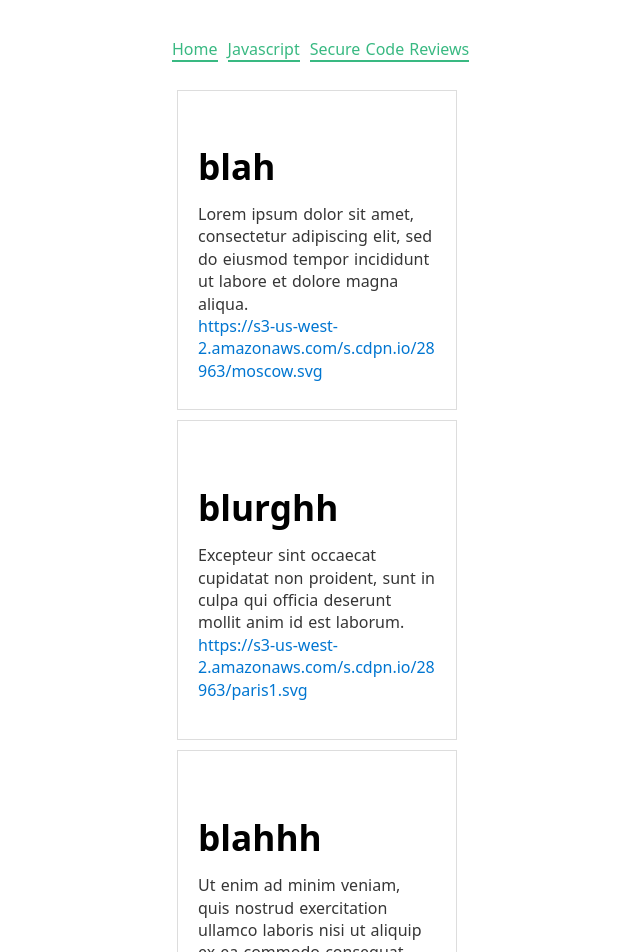
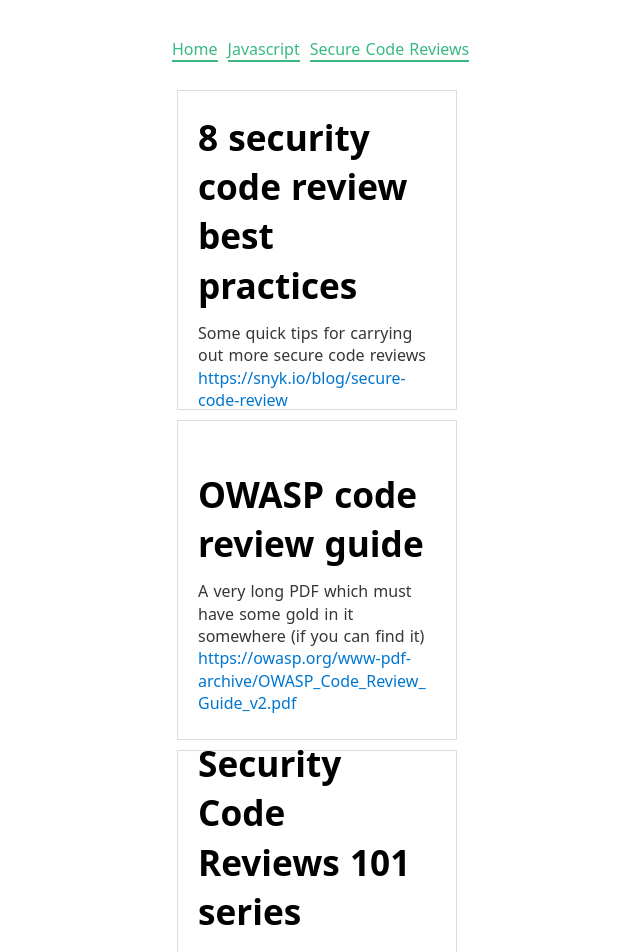
Before and after one commit to charlottebrf/secure-your-node-app, a Nuxt app: page /secure-code-reviews in a window 1280 px wide. Shown: the top 952 px of the page, without its empty margins (83-723 px from the left). Built offline with nearby package versions, Linux system fonts and the light colour scheme.

Commit message:
Separates out two different components for the 2 pages

```diff
--- /dev/null
+++ b/components/SecureCodeItems.vue
@@ -0,0 +1,40 @@
+<template>
+  <div>
+    <div v-for="item in securecodeitems" :key="item.title">
+      <item
+        :title="item.title"
+        :description="item.description"
+        :url="item.url"
+      ></item>
+    </div>
+  </div>
+</template>
+
+<script>
+import Item from "~/components/Item.vue";
+
+export default {
+  components: { Item },
+  data() {
+    return {
+      securecodeitems: [
+        {
+          title: "8 security code review best practices",
+          url: "https://snyk.io/blog/secure-code-review",
+          description: `Some quick tips for carrying out more secure code reviews`
+        },
+        {
+          title: "OWASP code review guide",
+          url: "https://owasp.org/www-pdf-archive/OWASP_Code_Review_Guide_v2.pdf",
+          description: `A very long PDF which must have some gold in it somewhere (if you can find it)`
+        },
+        {
+          title: "Security Code Reviews 101 series",
+          url: "https://medium.com/@paul_io/security-code-review-101-a3c593dc6854",
+          description: `Useful series focusing on how to ensure secure coding practices when doing code review`
+        }
+      ]
+    };
+  }
+};
+</script>
--- a/pages/javascript.vue
+++ b/pages/javascript.vue
@@ -1,15 +1,15 @@
 <template>
   <div>
     <navbar></navbar>
-    <items></items>
+    <javascript-items></javascript-items>
   </div>
 </template>
 
 <script>
-import Items from "~/components/Items.vue";
+import JavascriptItems from "~/components/JavascriptItems.vue";
 import Navbar from "~/components/Navbar.vue";
 
 export default {
-  components: { Items, Navbar }
+  components: { JavascriptItems, Navbar }
 };
 </script>
--- a/pages/secure-code-reviews.vue
+++ b/pages/secure-code-reviews.vue
@@ -1,15 +1,15 @@
 <template>
   <div>
     <navbar></navbar>
-    <items></items>
+    <secure-code-items></secure-code-items>
   </div>
 </template>
 
 <script>
-import Items from "~/components/Items.vue";
+import SecureCodeItems from "~/components/SecureCodeItems.vue";
 import Navbar from "~/components/Navbar.vue";
 
 export default {
-  components: { Items, Navbar }
+  components: { SecureCodeItems, Navbar }
 };
 </script>
```
Also changed, not shown: components/JavascriptItems.vue (renamed from components/Items.vue).
